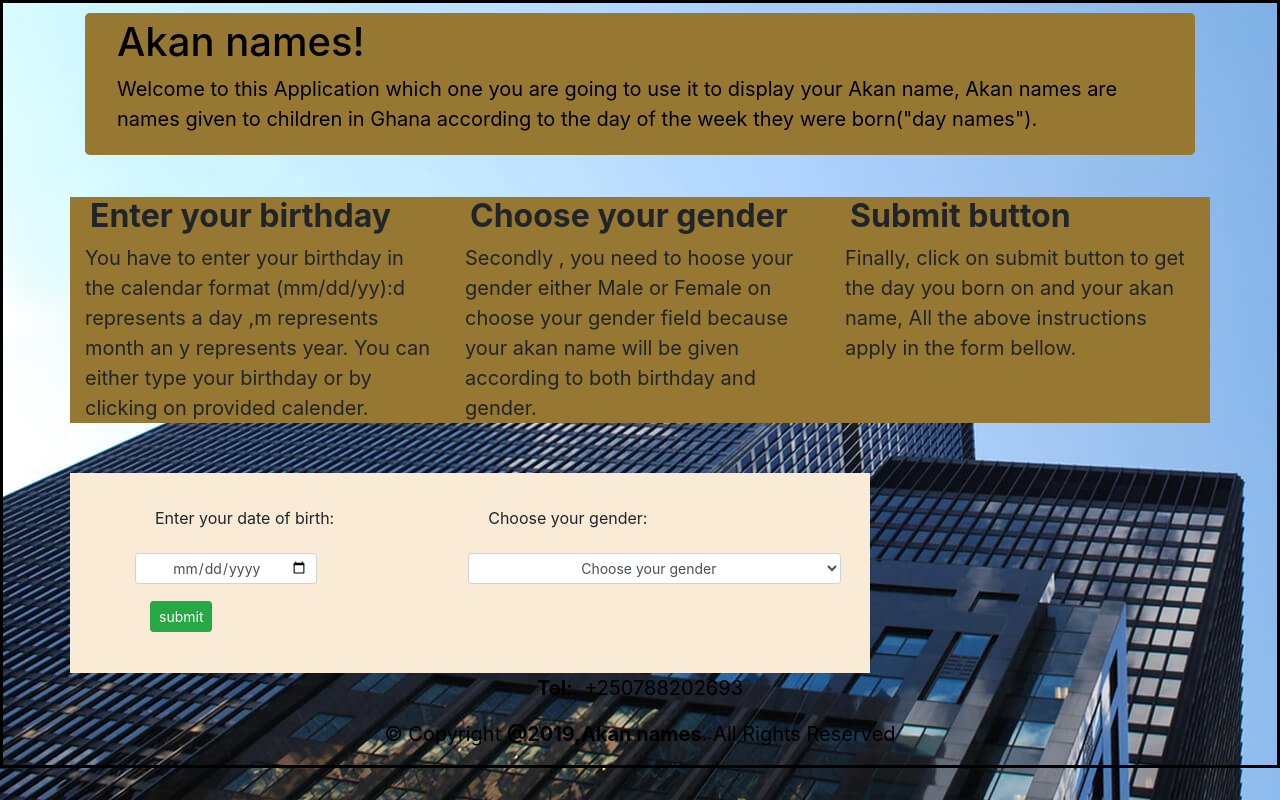
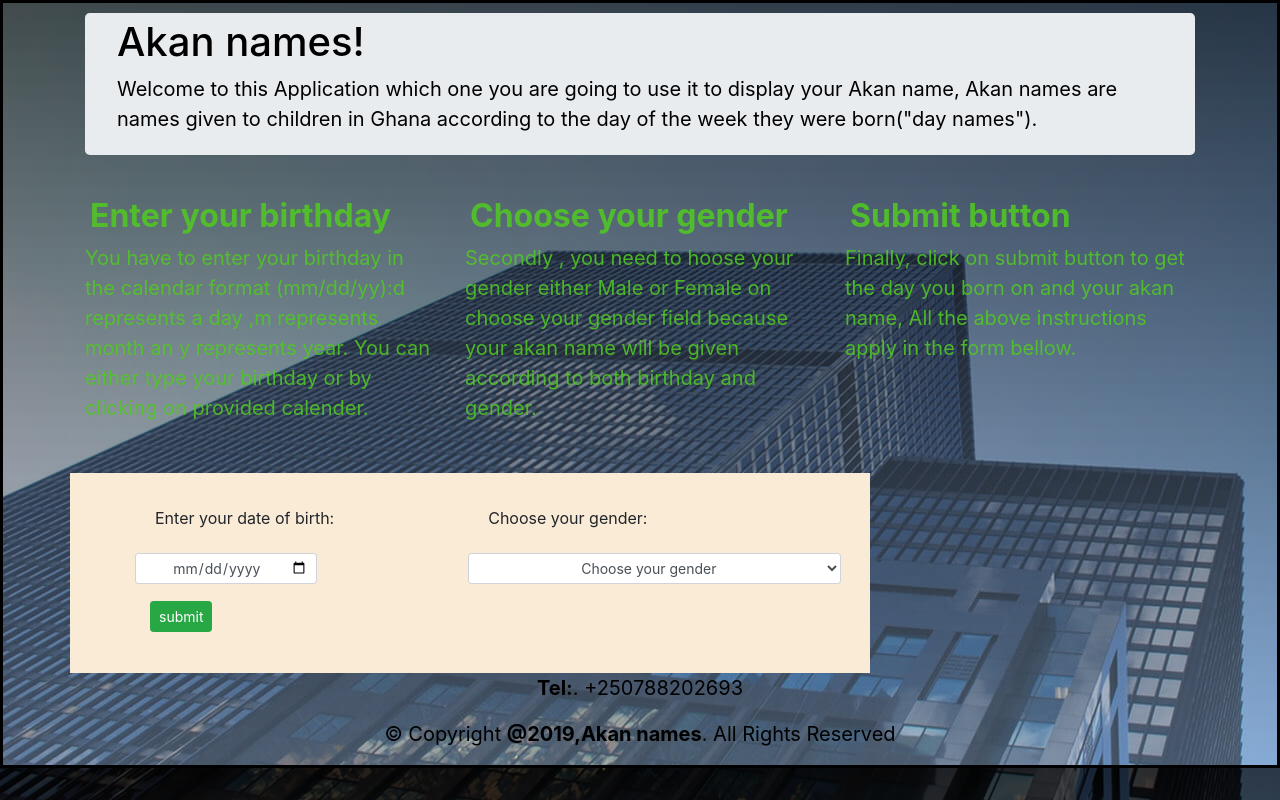
Before and after one commit to GasaGentille/AkanName, a plain HTML site: page index.html in a window 1280 px wide. Drawn offline with Linux system fonts and the light colour scheme.

Commit message:
modifying the opacity on the backgound

```diff
--- a/css/akanName.css
+++ b/css/akanName.css
@@ -2,11 +2,12 @@ body{
 
 border: 3px black solid;
 /*background-color:rgb(150, 120,50)*/;
-background-image: url(../image/image.jpg);
+background-image: linear-gradient(rgba(0,0,0,0.7), rgba(126, 155, 189, 0.5)), url(../image/image.jpg);
+/* opacity: 0.5; */
 }
 .jumbotron{
     margin-top: 10px;
-    background-color:rgb(150, 120,50);
+    /* background-color:rgb(150, 120,50); */
 }
 
 
@@ -34,8 +35,8 @@ h1,p{
 .col-md-4{
     font-size: 20px;
     margin-top: 10px;
-    background-color: rgb(150, 120,50);
-    /* color: rgb(150, 120,50); */
+    /* background-color: rgb(150, 120,50); */
+    color: #50c724e3;
 }
 p{
     font-size: 20px;
```
